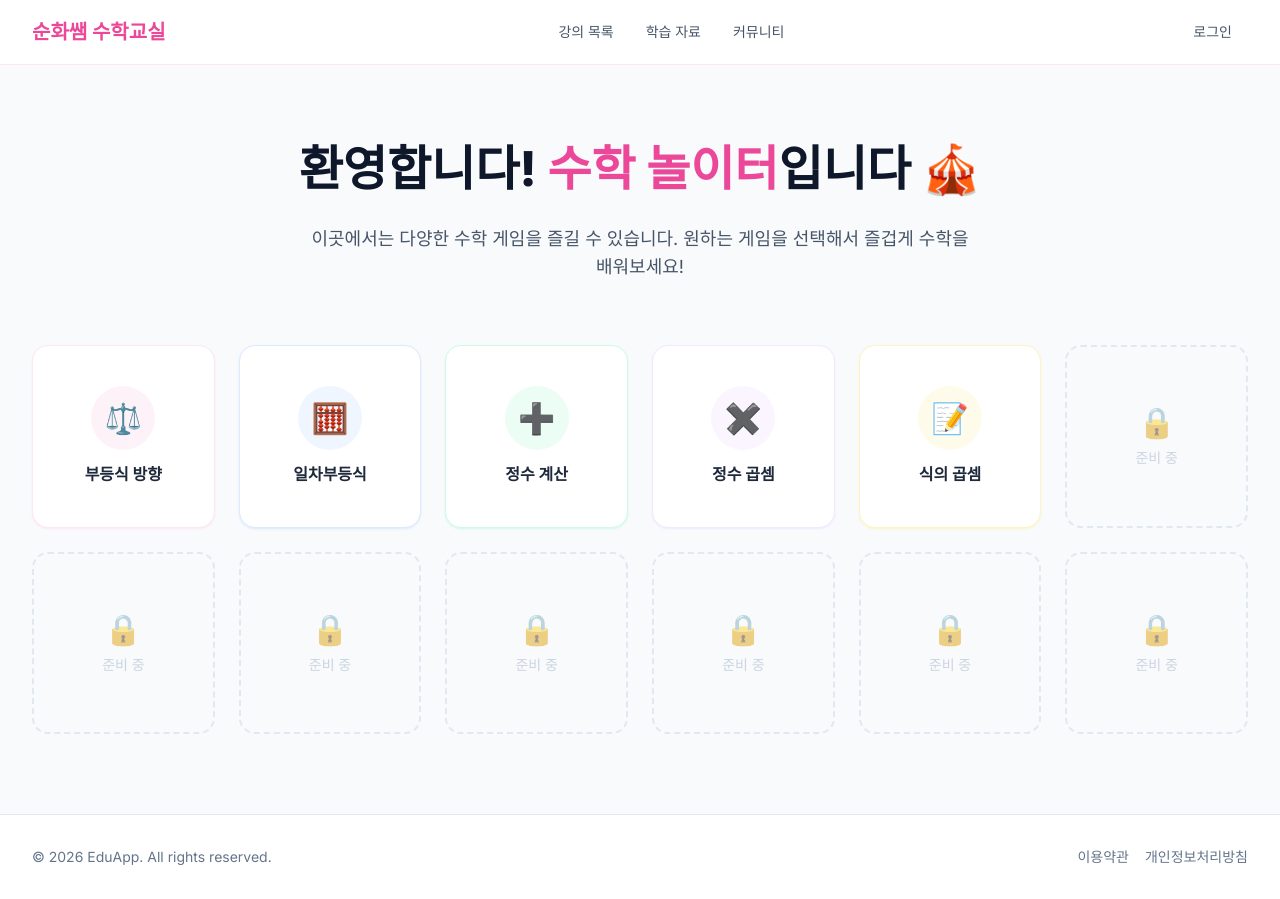
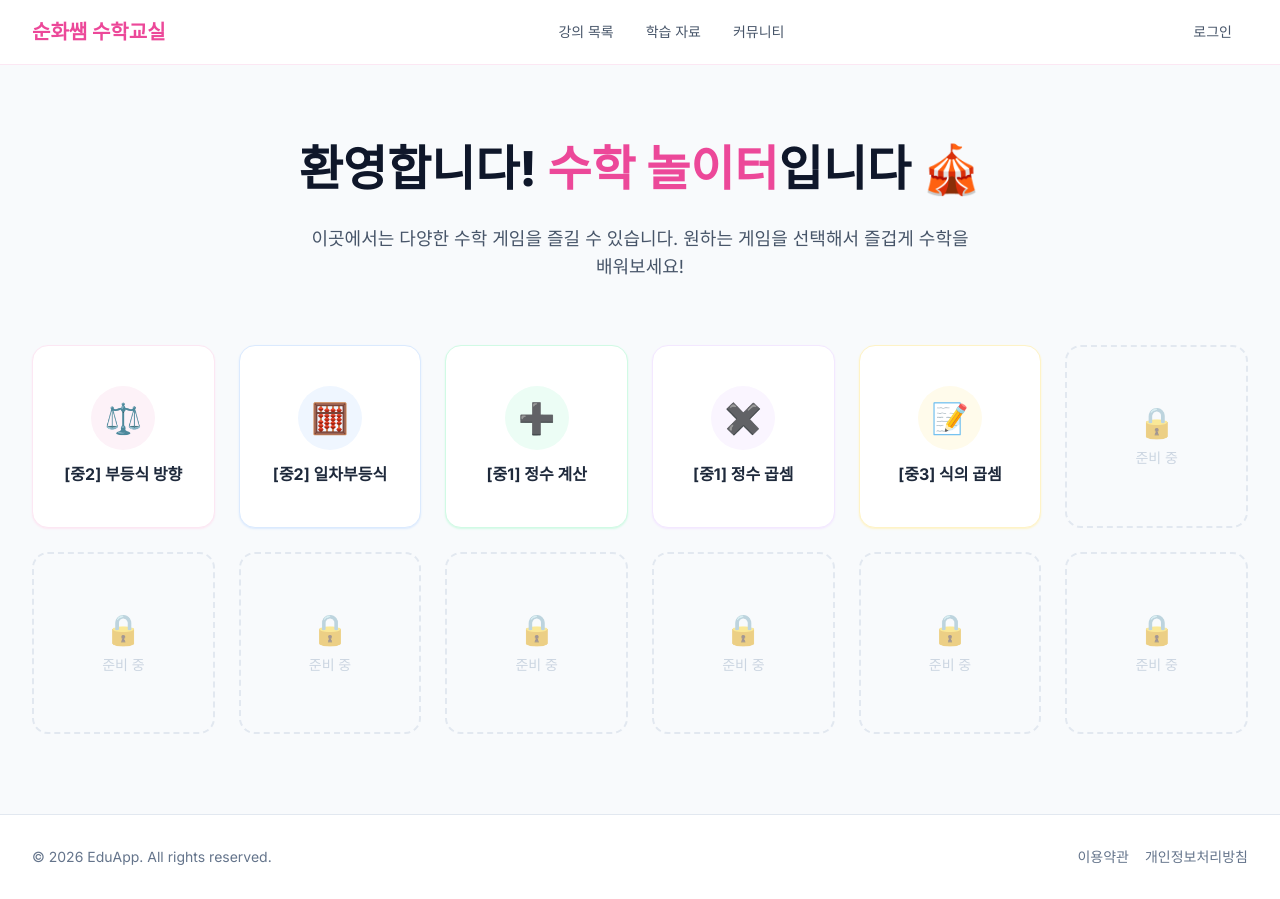
Before and after one commit to gnfkgnvm1-afk/sun, a Next.js app: page /playground in a window 1280 px wide. Built offline with nearby package versions, Linux system fonts and the light colour scheme.

Commit message:
style: 놀이터 게임 메뉴에 학년 표시 추가 (중1, 중2, 중3)

```diff
--- a/app/playground/page.tsx
+++ b/app/playground/page.tsx
@@ -20,7 +20,7 @@ export default function Playground() {
               ⚖️
             </div>
             <h2 className="text-sm sm:text-base font-bold text-slate-800 text-center break-keep">
-              부등식 방향
+              [중2] 부등식 방향
             </h2>
           </div>
         </Link>
@@ -32,7 +32,7 @@ export default function Playground() {
               🧮
             </div>
             <h2 className="text-sm sm:text-base font-bold text-slate-800 text-center break-keep">
-              일차부등식
+              [중2] 일차부등식
             </h2>
           </div>
         </Link>
@@ -44,7 +44,7 @@ export default function Playground() {
               ➕
             </div>
             <h2 className="text-sm sm:text-base font-bold text-slate-800 text-center break-keep">
-              정수 계산
+              [중1] 정수 계산
             </h2>
           </div>
         </Link>
@@ -56,7 +56,7 @@ export default function Playground() {
               ✖️
             </div>
             <h2 className="text-sm sm:text-base font-bold text-slate-800 text-center break-keep">
-              정수 곱셈
+              [중1] 정수 곱셈
             </h2>
           </div>
         </Link>
@@ -68,7 +68,7 @@ export default function Playground() {
               📝
             </div>
             <h2 className="text-sm sm:text-base font-bold text-slate-800 text-center break-keep">
-              식의 곱셈
+              [중3] 식의 곱셈
             </h2>
           </div>
         </Link>
```
